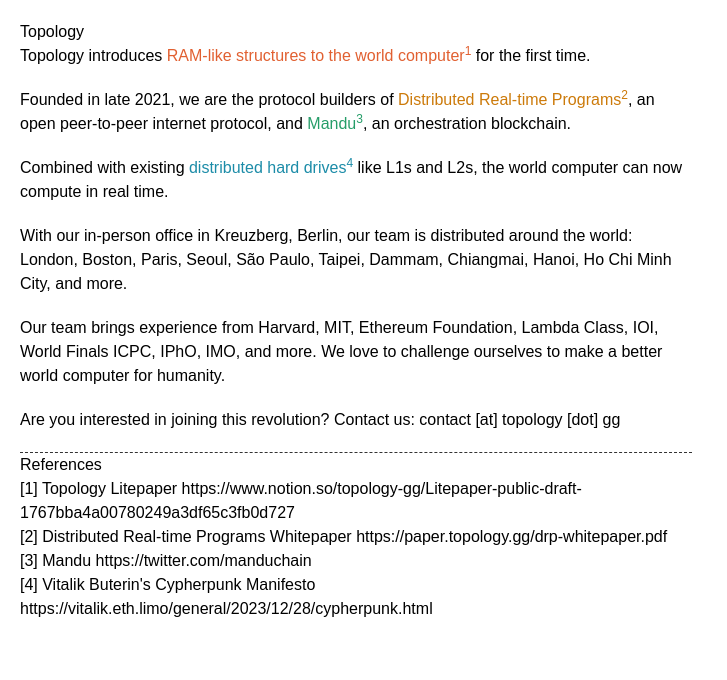
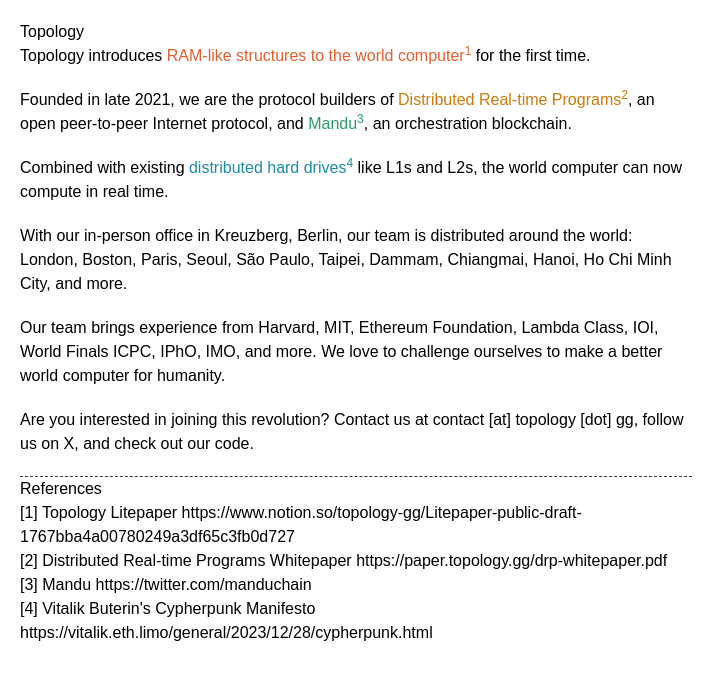
Before and after one commit to topology-foundation/website, a website built with webpack: page public/index.html in a window 1280 px wide. Shown: the whole page, without its empty margins (0-727 px from the left). Built offline with nearby package versions, Linux system fonts and the light colour scheme.

Commit message:
add info

```diff
--- a/public/index.html
+++ b/public/index.html
@@ -98,7 +98,7 @@
 					style="color: #cc7a0a"
 					href="https://paper.topology.gg/drp-whitepaper.pdf"
 					>Distributed Real-time Programs<sup>2</sup></a
-				>, an open peer-to-peer internet protocol, and
+				>, an open peer-to-peer Internet protocol, and
 				<a style="color: #269d69" href="https://twitter.com/manduchain"
 					>Mandu<sup>3</sup></a
 				>, an orchestration blockchain.
@@ -130,10 +130,16 @@
 			</p>
 
 			<p>
-				Are you interested in joining this revolution? Contact us:
+				Are you interested in joining this revolution? Contact us at
 				<a href="mailto:contact@topology.gg"
 					>contact [at] topology [dot] gg</a
-				>
+				>, follow us on
+                <a href="https://x.com/topology_gg"
+                    >X</a
+                >, and check out our
+                <a href="https://github.com/topology-foundation"
+                    >code</a
+                >.
 			</p>
 			<hr style="border-style: dashed" />
 		</div>
```
